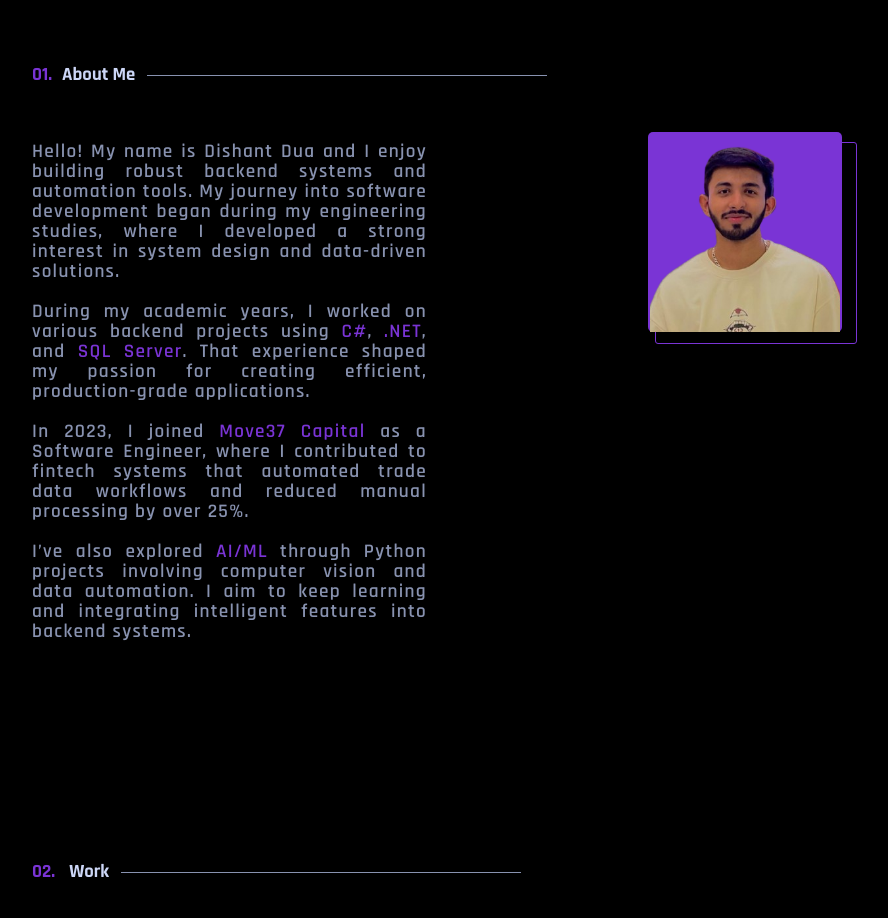
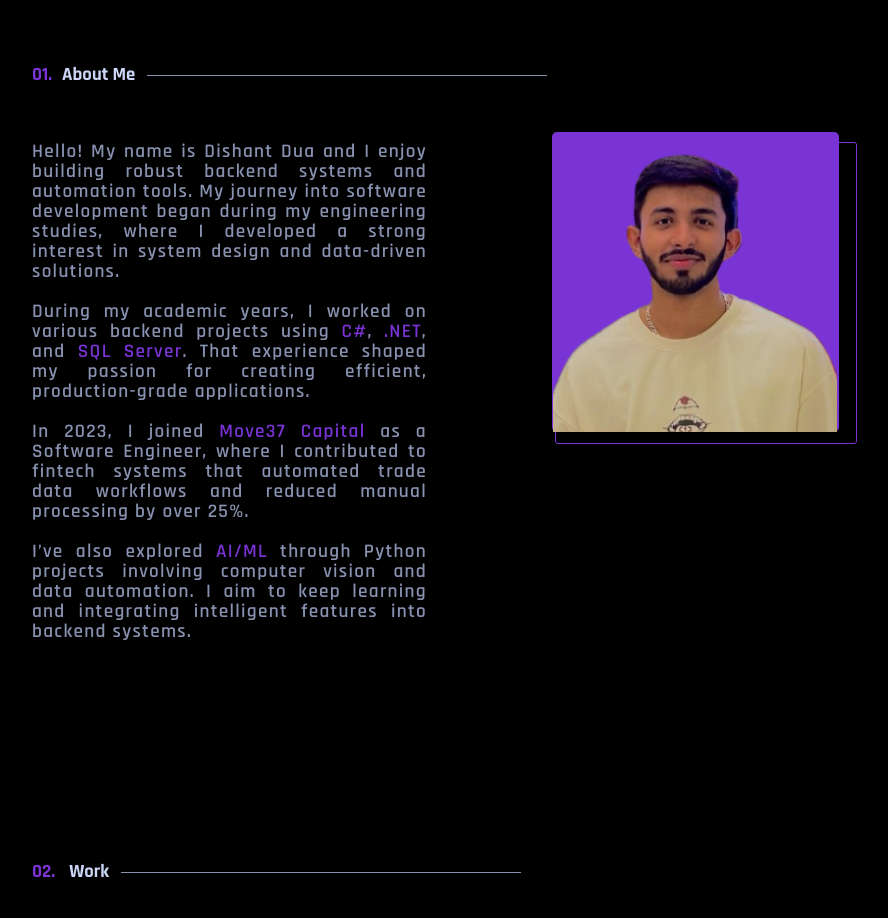
Before and after one commit to dishantdua/My-Portfolio, a React (Vite) app: page / in a window 1280 px wide. Shown: the part 880-1798 px from the top of the page, without its empty margins (188-1076 px from the left). Built offline with nearby package versions, Linux system fonts and the light colour scheme; no server answers; a web font is replaced by a local one.

Commit message:
Changed Css

```diff
--- a/src/containers/ProjectLayout/Project.css
+++ b/src/containers/ProjectLayout/Project.css
@@ -81,8 +81,8 @@ display: flex;
 .projects-grid {
   display: grid;
   grid-template-columns: repeat(2, 1fr);
-  gap: 50px;
-  margin: 50px 50px;
+  gap: 35px;
+  margin: 35px 35px;
 }
 .project-box {
   padding: 20px 30px;
@@ -118,13 +118,13 @@ display: flex;
 .tech-list li {
   display: inline-block;
   margin-right: 10px;
-  background-color: #0c7a73;
+  background-color: var(--textColor1);
   padding: 3px 8px;
   border-radius: 5px;
   font-size: 12px;
 }
 .project-links a {
-  color: #64ffda;
+  color: white;
   text-decoration: none;
   font-weight: bold;
   font-size: 14px;
--- a/src/containers/ProjectLayout/index.jsx
+++ b/src/containers/ProjectLayout/index.jsx
@@ -1,4 +1,6 @@
 import "./Project.css";
+const allowedProjects = ["blog-project", "ZOOM_CLONE", "My-Portfolio", "Chat-Application"];
+
 
 export default function ProjectLayout({ projects = [] }) {
   return (
@@ -10,7 +12,9 @@ export default function ProjectLayout({ projects = [] }) {
           </div>
 
           <div className="projects-grid">
-            {projects.map((project) => (
+            {projects
+  .filter((project) => allowedProjects.includes(project.name))
+  .map((project) => (
             <div className="project-box" key={project.id}>
               <h4 className="project-title">{project.name}</h4>
               <p className="project-description">{project.description || "No description provided."}</p>
@@ -28,6 +32,7 @@ export default function ProjectLayout({ projects = [] }) {
               </div>
             </div>
           ))}
+
           </div>
         </div>
       </section>
--- a/src/index.css
+++ b/src/index.css
@@ -543,16 +543,16 @@ padding: 5px 0;
 }
 .about .box .imgbox {
   position: relative;
-  width: 200px;
-  height: 200px;
+  width: 300px;
+  height: 300px;
   display: flex;
   justify-content: center;
   align-items: center;
 }
 
 .about .box .imgbox  img{
-	max-width: 200px;
-	max-height: 200px;
+	max-width: 300px;
+	max-height: 300px;
 	margin: 0 auto;
 	border: 3px;
 	z-index: 1;
@@ -561,8 +561,8 @@ padding: 5px 0;
 .about .box .imgbox::after{
 	content: " ";
 	position: absolute;
-	height: 200px;
-	width: 200px;
+	height: 300px;
+	width: 300px;
 	border: 1px solid var(--textColor1);
 	left: 10px;
     top: 10px;
@@ -574,8 +574,8 @@ padding: 5px 0;
 	content: " ";
 	position: absolute;
 	top: 0;
-	height: 200px;
-	width: 194px;
+	height: 300px;
+	width: 287px;
 	border-radius: 5px;
 	z-index: 1;
 	background-color: var(--textColor1);
```
Lines whose indentation alone changed are shown as unchanged.
